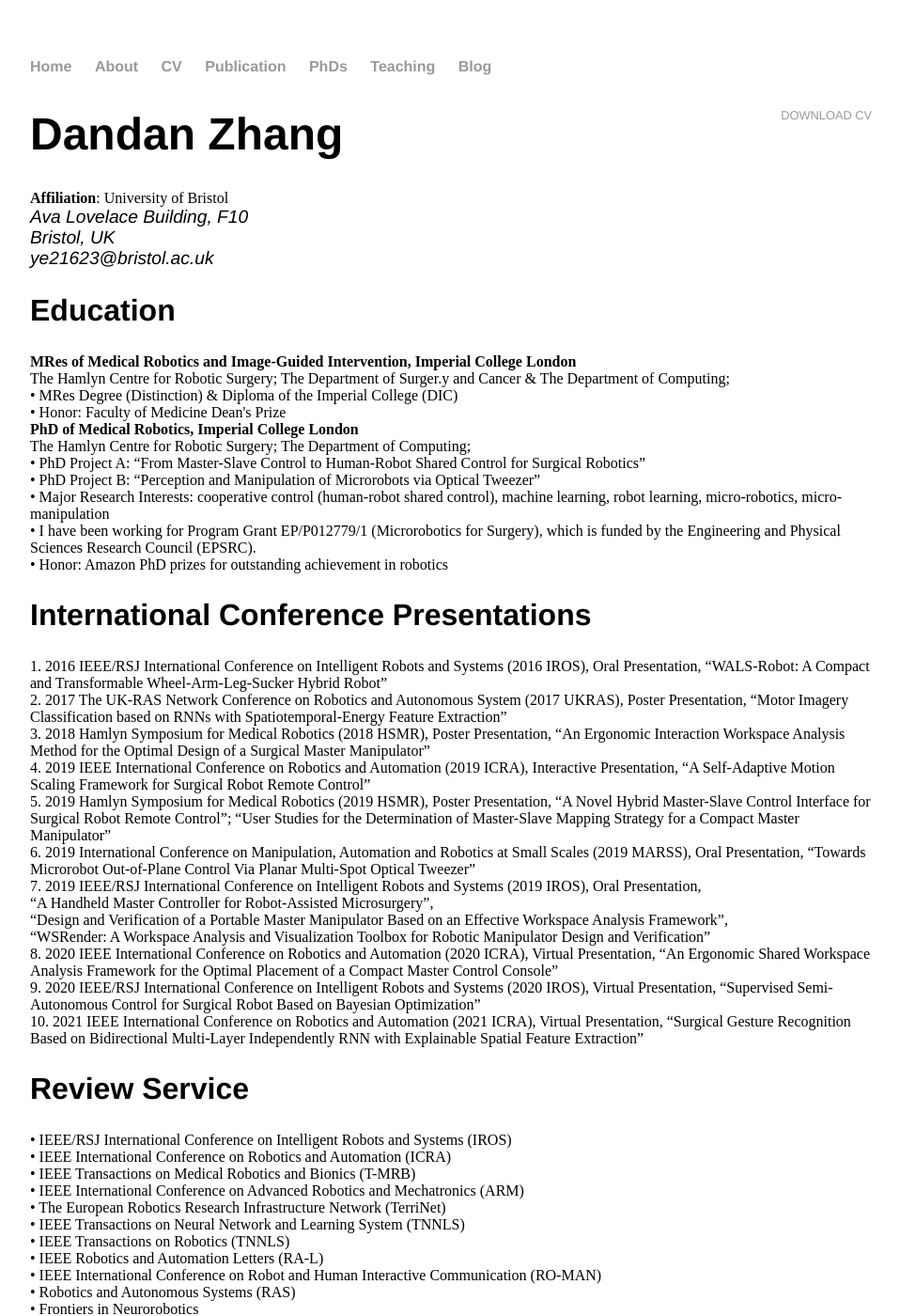
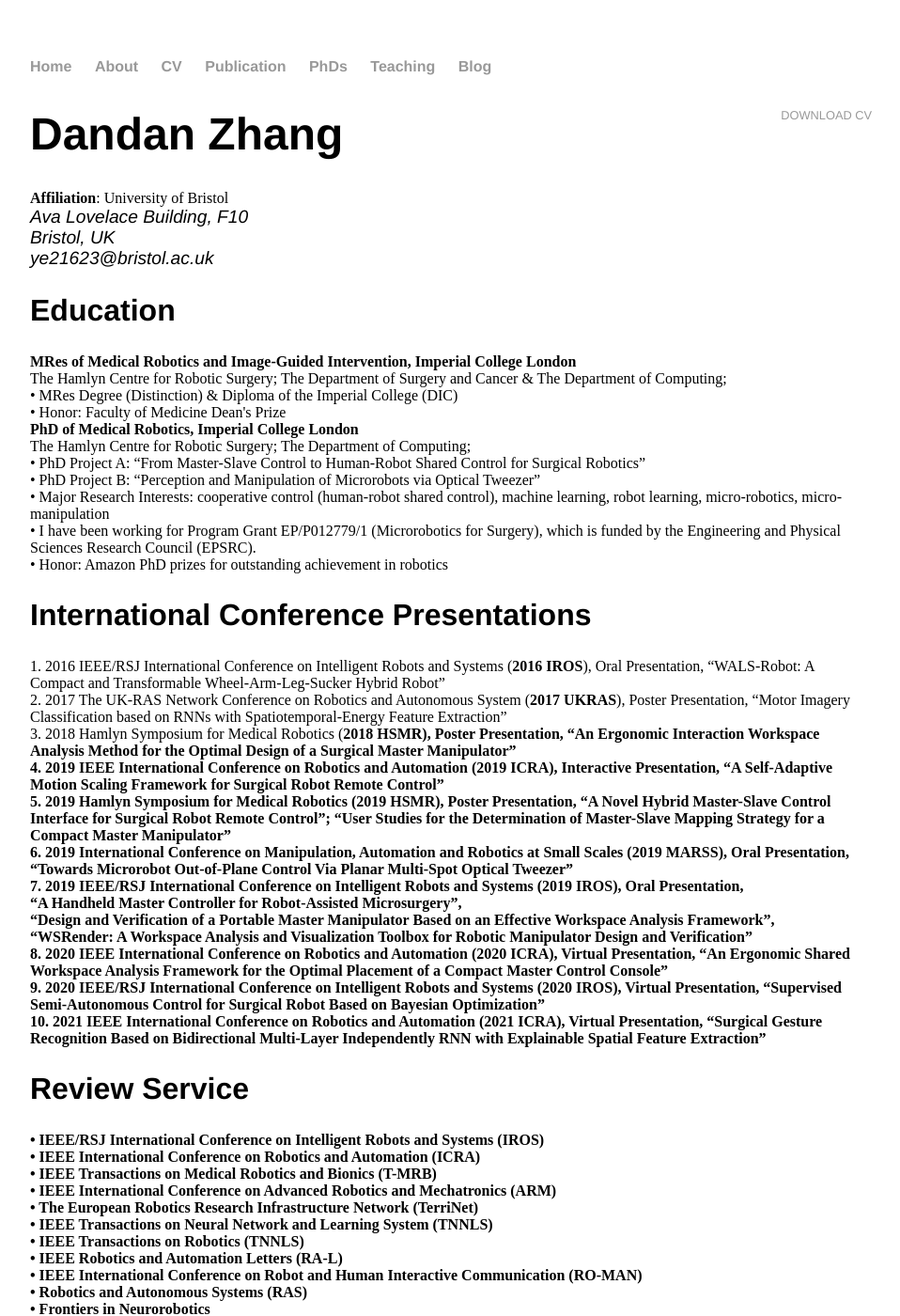
Before and after one commit to ImperialDanDan/ImperialDanDan.github.io, a Jekyll site: the page built from cv/index.html, in a window 1280 px wide and 1400 px high. Shown: the whole window at 94% size, without its empty margins (160-1118 px from the left). Built offline with Jekyll 4.4.1, drawn with Linux system fonts in a browser that asks for light colours; Markdown is read by kramdown in place of the engine named in the settings; some of the changed text lies outside the part shown.

Commit message:
Update index.html

```diff
--- a/cv/index.html
+++ b/cv/index.html
@@ -20,7 +20,7 @@
 
 
 <strong>MRes of Medical Robotics and Image-Guided Intervention, Imperial College London</strong>     <br>
-The Hamlyn Centre for Robotic Surgery; The Department of Surger.y and Cancer &  The Department of Computing; <br>
+The Hamlyn Centre for Robotic Surgery; The Department of Surgery and Cancer &  The Department of Computing; <br>
 •	MRes Degree (Distinction) & Diploma of the Imperial College (DIC) <br>
 •	Honor: Faculty of Medicine Dean's Prize<br>
 
@@ -35,19 +35,19 @@
 
 
 		<h2>International Conference Presentations</h2>
-1.	2016 IEEE/RSJ International Conference on Intelligent Robots and Systems (2016 IROS), Oral Presentation, “WALS-Robot: A Compact and Transformable Wheel-Arm-Leg-Sucker Hybrid Robot” <br>
-2.	2017 The UK-RAS Network Conference on Robotics and Autonomous System (2017 UKRAS), Poster Presentation, “Motor  Imagery Classification based on RNNs with Spatiotemporal-Energy Feature Extraction” <br>
-3.	2018 Hamlyn Symposium for Medical Robotics (2018 HSMR), Poster Presentation, “An Ergonomic Interaction Workspace Analysis Method for the Optimal Design of a Surgical Master Manipulator”<br>
-4.	2019 IEEE International Conference on Robotics and Automation (2019 ICRA), Interactive Presentation, “A Self-Adaptive Motion Scaling Framework for Surgical Robot Remote Control”<br>
-5.	2019 Hamlyn Symposium for Medical Robotics (2019 HSMR), Poster Presentation, “A Novel Hybrid Master-Slave Control Interface for Surgical Robot Remote Control”; “User Studies for the Determination of Master-Slave Mapping Strategy for a Compact Master Manipulator”<br>
-6.	2019 International Conference on Manipulation, Automation and Robotics at Small Scales (2019 MARSS), Oral Presentation, “Towards Microrobot Out-of-Plane Control Via Planar Multi-Spot Optical Tweezer”<br>
-7.	2019 IEEE/RSJ International Conference on Intelligent Robots and Systems (2019 IROS), Oral Presentation, <br>
+1.	2016 IEEE/RSJ International Conference on Intelligent Robots and Systems (<strong>2016 IROS</strong>), Oral Presentation, “WALS-Robot: A Compact and Transformable Wheel-Arm-Leg-Sucker Hybrid Robot” <br>
+2.	2017 The UK-RAS Network Conference on Robotics and Autonomous System (<strong>2017 UKRAS</strong>), Poster Presentation, “Motor  Imagery Classification based on RNNs with Spatiotemporal-Energy Feature Extraction” <br>
+3.	2018 Hamlyn Symposium for Medical Robotics (<strong>2018 HSMR), Poster Presentation, “An Ergonomic Interaction Workspace Analysis Method for the Optimal Design of a Surgical Master Manipulator”<br>
+4.	2019 IEEE International Conference on Robotics and Automation (<strong>2019 ICRA</strong>), Interactive Presentation, “A Self-Adaptive Motion Scaling Framework for Surgical Robot Remote Control”<br>
+5.	2019 Hamlyn Symposium for Medical Robotics (<strong>2019 HSMR</strong>), Poster Presentation, “A Novel Hybrid Master-Slave Control Interface for Surgical Robot Remote Control”; “User Studies for the Determination of Master-Slave Mapping Strategy for a Compact Master Manipulator”<br>
+6.	2019 International Conference on Manipulation, Automation and Robotics at Small Scales (<strong>2019 MARSS</strong>), Oral Presentation, “Towards Microrobot Out-of-Plane Control Via Planar Multi-Spot Optical Tweezer”<br>
+7.	2019 IEEE/RSJ International Conference on Intelligent Robots and Systems (<strong>2019 IROS</strong>), Oral Presentation, <br>
 		“A Handheld Master Controller for Robot-Assisted Microsurgery”, 	<br>
 		“Design and Verification of a Portable Master Manipulator Based on an Effective Workspace Analysis Framework”, <br>
 		“WSRender: A Workspace Analysis and Visualization Toolbox for Robotic Manipulator Design and Verification”<br>
-8.	2020 IEEE International Conference on Robotics and Automation (2020 ICRA), Virtual Presentation, “An Ergonomic Shared Workspace Analysis Framework for the Optimal Placement of a Compact Master Control Console”<br>
-9.	2020 IEEE/RSJ International Conference on Intelligent Robots and Systems (2020 IROS), Virtual Presentation, “Supervised Semi-Autonomous Control for Surgical Robot Based on Bayesian Optimization”<br>
-10.	2021 IEEE International Conference on Robotics and Automation (2021 ICRA), Virtual Presentation, “Surgical Gesture Recognition Based on Bidirectional Multi-Layer Independently RNN with Explainable Spatial Feature Extraction”<br>
+8.	2020 IEEE International Conference on Robotics and Automation (<strong>2020 ICRA</strong>), Virtual Presentation, “An Ergonomic Shared Workspace Analysis Framework for the Optimal Placement of a Compact Master Control Console”<br>
+9.	2020 IEEE/RSJ International Conference on Intelligent Robots and Systems (<strong>2020 IROS</strong>), Virtual Presentation, “Supervised Semi-Autonomous Control for Surgical Robot Based on Bayesian Optimization”<br>
+10.	2021 IEEE International Conference on Robotics and Automation (<strong>2021 ICRA</strong>), Virtual Presentation, “Surgical Gesture Recognition Based on Bidirectional Multi-Layer Independently RNN with Explainable Spatial Feature Extraction”<br>
 
 
 		<h2>Review Service</h2>
```
Also changed, not shown: other parts of cv/index.html (+1 -1 lines).
